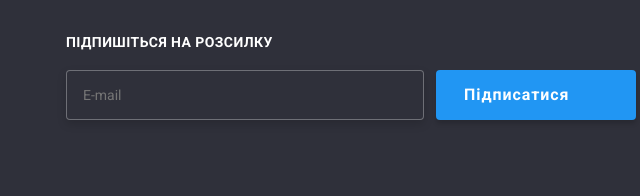
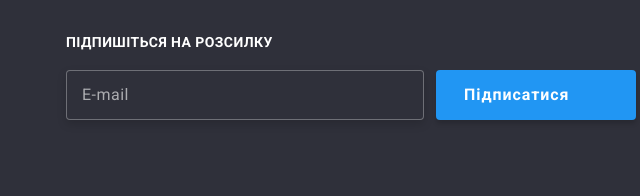
Before and after one commit to DmytroKarpenko88/-goit-markup-hw-06, a plain HTML site: page index.html in a window 1280 px wide. Shown: the part 2714-2910 px from the top of the page, 589-1229 px from the left. Drawn offline with nearby package versions, Linux system fonts and the light colour scheme.

Commit message:
Update footer

```diff
--- a/css/style.css
+++ b/css/style.css
@@ -611,6 +611,23 @@ a.current::after {
 }
 .footer-subscribe {
   display: flex;
+  align-items: center;
+  position: relative;
+}
+
+.footer-subscribe .form-label {
+  position: absolute;
+  left: 16px;
+  margin: 0;
+
+  font-size: 16px;
+  line-height: calc(20 / 16);
+
+  display: flex;
+  align-items: center;
+  letter-spacing: 0.03em;
+
+  color: var(--footer-text-color);
 }
 
 .footer-form .btn {
--- a/index.html
+++ b/index.html
@@ -461,7 +461,8 @@
         <form class="footer-form">
           <p class="footer-title">Підпишіться на розсилку</p>
           <div class="footer-subscribe">
-            <input class="sub-input" type="email" name="" id="" placeholder="E-mail" />
+            <input class="sub-input" type="email" name="" id="form-mail" />
+            <label class="form-label" for="form-mail">E-mail</label>
             <button class="btn" type="submit">
               Підписатися
               <svg class="icon-send" width="24" height="24">
```
Also changed, not shown: portfolio.html (+2 -1 lines).
